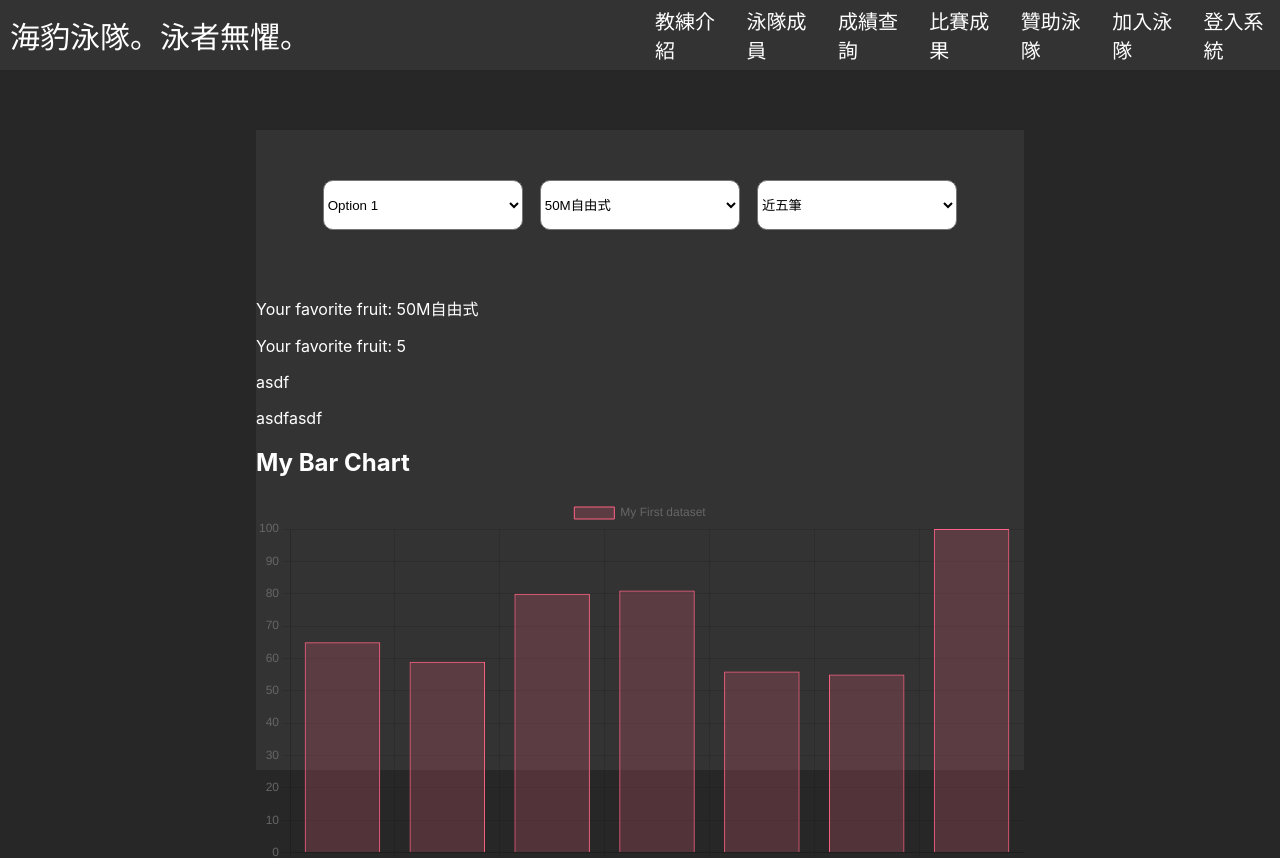
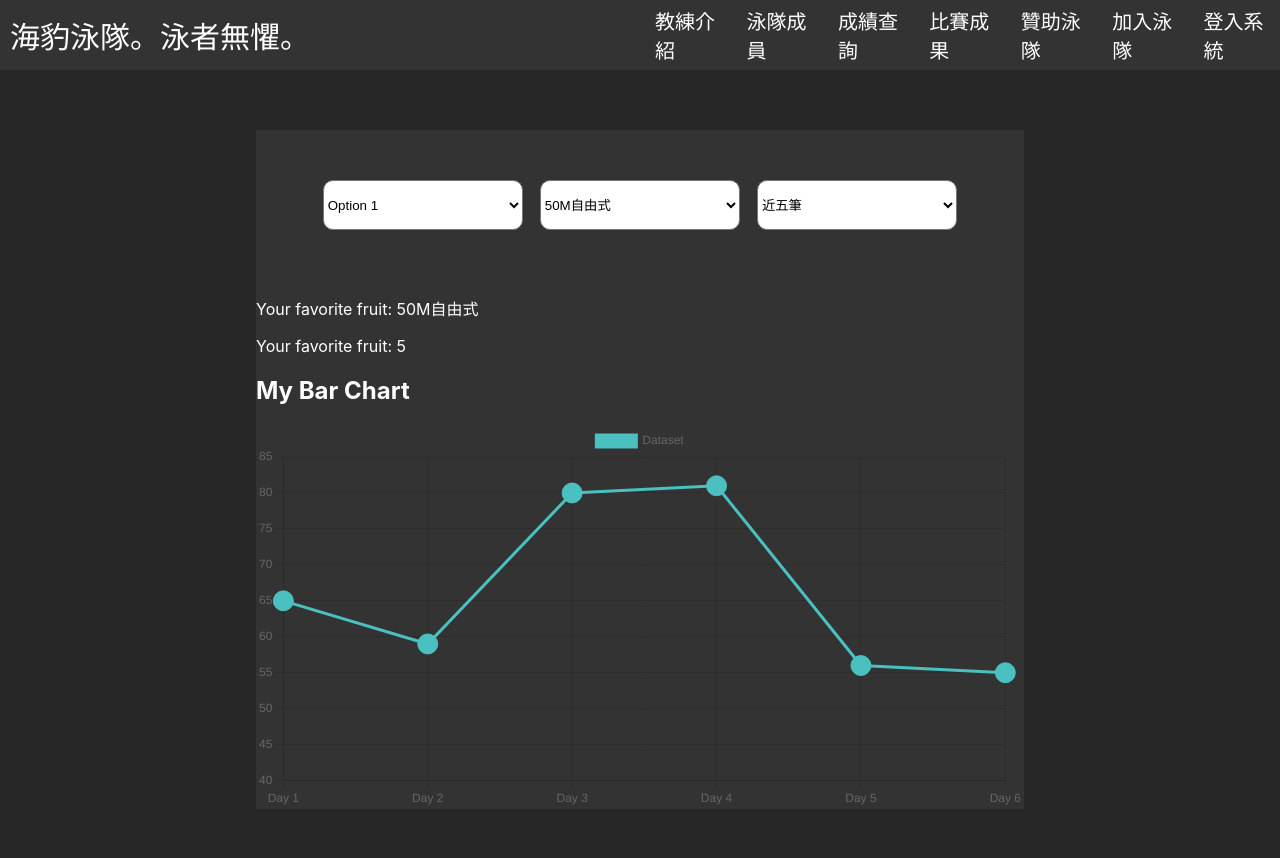
Before and after one commit to bray851011/team-seal, a React (Create React App) app: page /inquiry in a window 1280 px wide. Shown: the top 858 px of the page. Built offline with nearby package versions, Linux system fonts and the light colour scheme; a web font is replaced by a local one.

Commit message:
Update Chart in Inquiry Route

```diff
--- a/src/routes/inquiry/inquiry.component.jsx
+++ b/src/routes/inquiry/inquiry.component.jsx
@@ -1,23 +1,10 @@
 import { useState } from 'react';
 import Dropdown from '../../components/dropdown/dropdown.component';
 import './inquiry.styles.scss'
-import { Bar } from 'react-chartjs-2';
+import { Bar, Line } from 'react-chartjs-2';
 import Chart from 'chart.js/auto';
 
-const data = {
-    labels: ['10/10', 'February', 'March', 'April', 'May', 'June', 'July'],
-    datasets: [
-      {
-        label: 'My First dataset',
-        backgroundColor: 'rgba(255, 99, 132, 0.2)',
-        borderColor: 'rgba(255, 99, 132, 1)',
-        borderWidth: 1,
-        hoverBackgroundColor: 'rgba(255, 99, 132, 0.4)',
-        hoverBorderColor: 'rgba(255, 99, 132, 1)',
-        data: [65, 59, 80, 81, 56, 55, 100]
-      }
-    ]
-  };
+
 
 const Inquiry = () => {
     const categories = [
@@ -29,6 +16,55 @@ const Inquiry = () => {
     ]
     const [limit, setLimit] = useState(5);
     const [category, setCategory] = useState('50M自由式');
+
+    const data = {
+        labels: ['Day 1', 'Day 2', 'Day 3', 'Day 4', 'Day 5', 'Day 6'],
+        datasets: [
+          {
+            label: 'Dataset',
+            data: [65, 59, 80, 81, 56, 55, 40],
+            borderColor:'rgb(75, 192, 192)',
+            backgroundColor:'rgb(75, 192, 192)',
+            pointStyle: 'circle',
+            pointRadius: 10,
+            pointHoverRadius: 15
+          }
+        ]
+      };
+    const options = {
+        animations: {
+            y: {
+                easing: 'easeInOutElastic',
+                from: (ctx) => {
+                  if (ctx.type === 'data') {
+                    if (ctx.mode === 'default' && !ctx.dropped) {
+                      ctx.dropped = true;
+                      return 0;
+                    }
+                  }
+                }
+            },
+            radius: {
+              duration: 400,
+              easing: 'linear',
+              loop: (context) => context.active
+            }
+          },
+          hoverRadius: 12,
+          hoverBackgroundColor: 'yellow',
+          interaction: {
+            mode: 'nearest',
+            intersect: false,
+            axis: 'x'
+          },
+          plugins: {
+            tooltip: {
+              enabled: true
+            }
+          }
+
+    }
+
     return (
         <div className='container'>
             <div className="selection-container">
@@ -61,20 +97,11 @@ const Inquiry = () => {
             <p>Your favorite fruit: {category}</p>
             <p>Your favorite fruit: {limit}</p>
 
-            <div className='detail-container'>
-                <p>asdf</p>
-                <p>asdfasdf</p>
+            <div>
+                <h2>My Bar Chart</h2>
+                <Line data={data} options={options} />
             </div>
 
-            <div>
-                <h2>My Bar Chart</h2>
-                <Bar data={data} />
-            </div>
-
-            <div>
-                <h2>My Bar Chart</h2>
-                <Bar data={data} />
-            </div>
         </div>
     )
 }
--- a/src/routes/inquiry/inquiry.styles.scss
+++ b/src/routes/inquiry/inquiry.styles.scss
@@ -2,7 +2,8 @@
     background-color: #333333;
     color: white;
     margin-top: 60px;
-    height: 80vh;
+    margin-bottom: 60px;
+    // height: 80vh;
     margin-right: 20vw;  /* 30% of the viewport width */
     margin-left: 20vw; /* 30% of the viewport width */
     // margin-bottom: 20vh; /* 30% of the viewport width */
```
